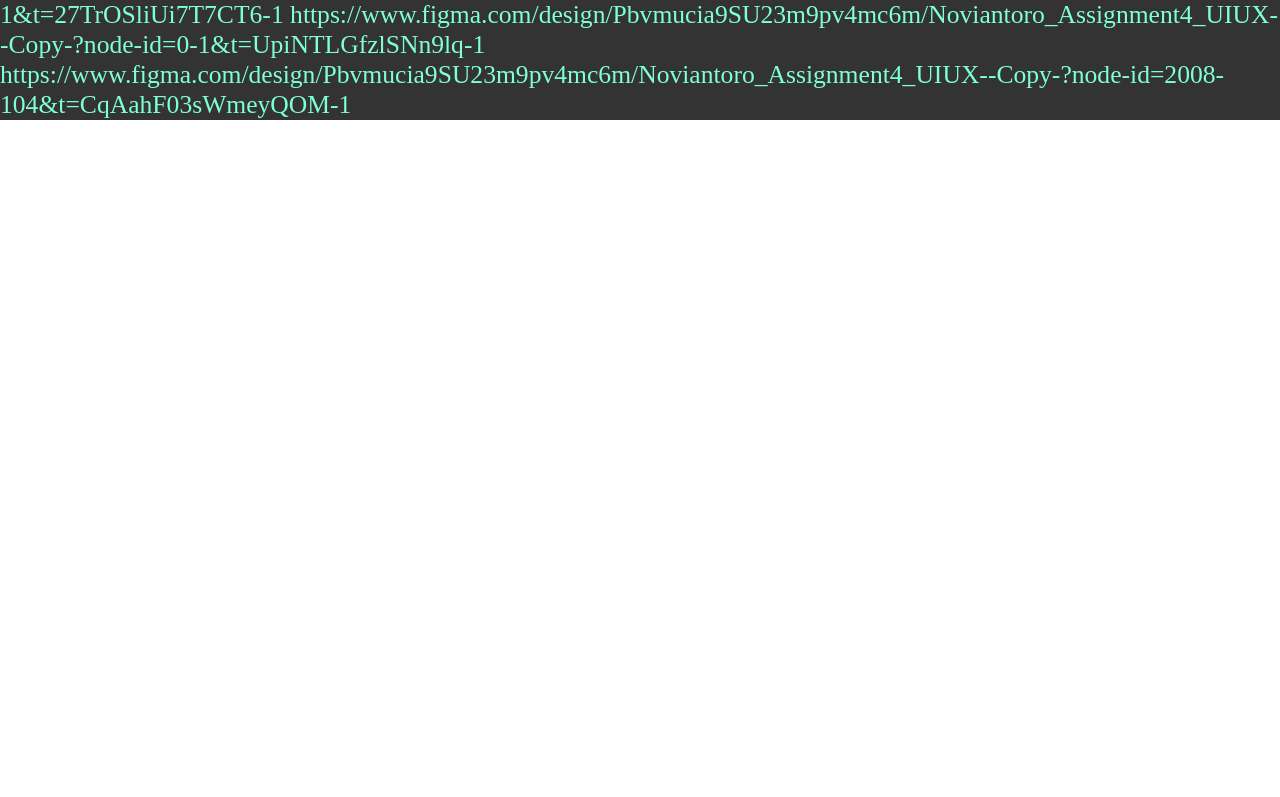
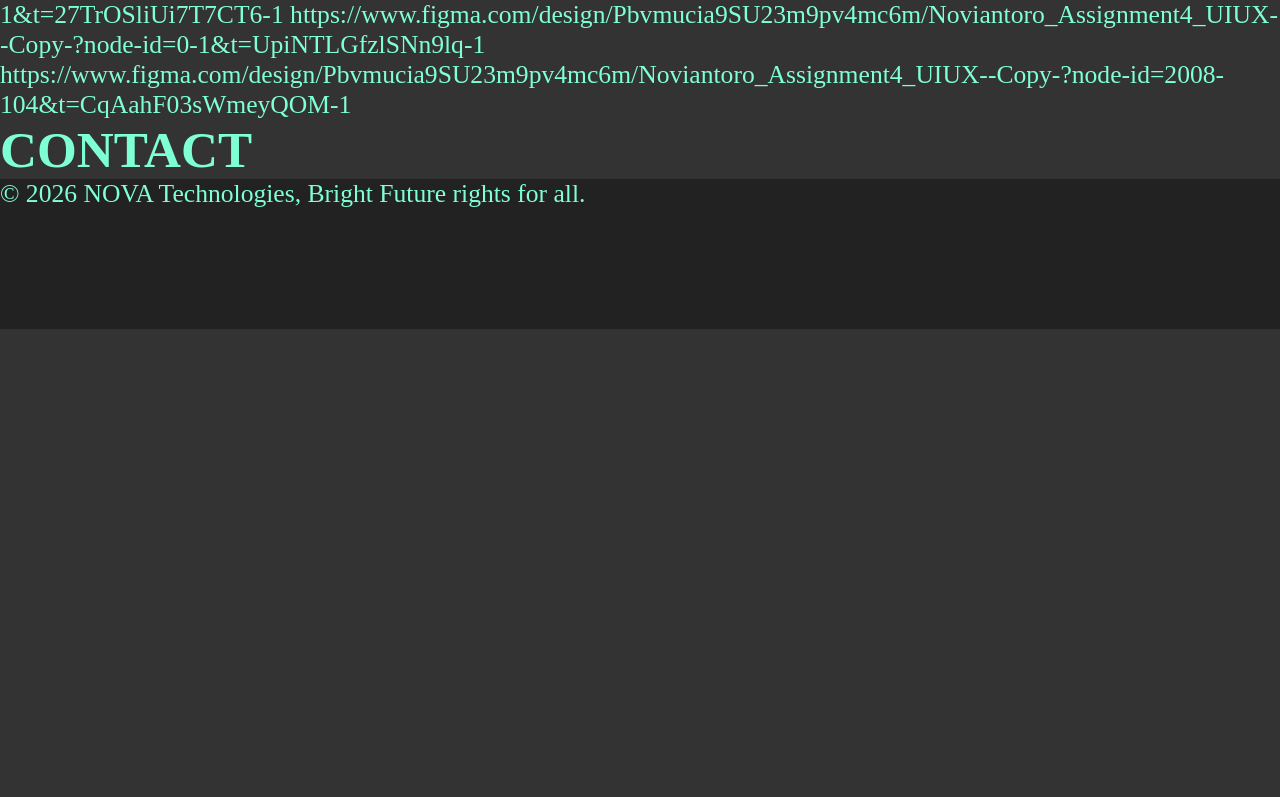
Before and after one commit to Novian333/novian333.github.io, a plain HTML site: page index.html in a window 1280 px wide. Shown: the part 5203-6000 px from the top of the page. Drawn offline with Linux system fonts and the light colour scheme; a web font is replaced by a local one.

Commit message:
update index.html and add Adventure.jpg

```diff
--- a/index.html
+++ b/index.html
@@ -59,10 +59,14 @@ https://www.figma.com/design/cIjUuMcEaOgwxDxl5mPgJ8/Noviantoro_Assignment2_UIUX?
 https://www.figma.com/design/PczyIwW9YZDzUNrlWB6HTj/Noviantoro_Assignment3_UIUX?node-id=0-1&t=27TrOSliUi7T7CT6-1
 https://www.figma.com/design/Pbvmucia9SU23m9pv4mc6m/Noviantoro_Assignment4_UIUX--Copy-?node-id=0-1&t=UpiNTLGfzlSNn9lq-1
 https://www.figma.com/design/Pbvmucia9SU23m9pv4mc6m/Noviantoro_Assignment4_UIUX--Copy-?node-id=2008-104&t=CqAahF03sWmeyQOM-1</P>
-
- <section id="work"></section>
-  <section id="skills"></section>
-  <section id="contact"></section>
-<footer></footer>
+</div>
+<div id="contact">
+  <h1>CONTACT</h1>
+</div>
+</div>
+<main>
+<footer>
+  &copy; 2026 NOVA Technologies, Bright Future rights for all.
+</footer>
 </body>
 </html>
```
